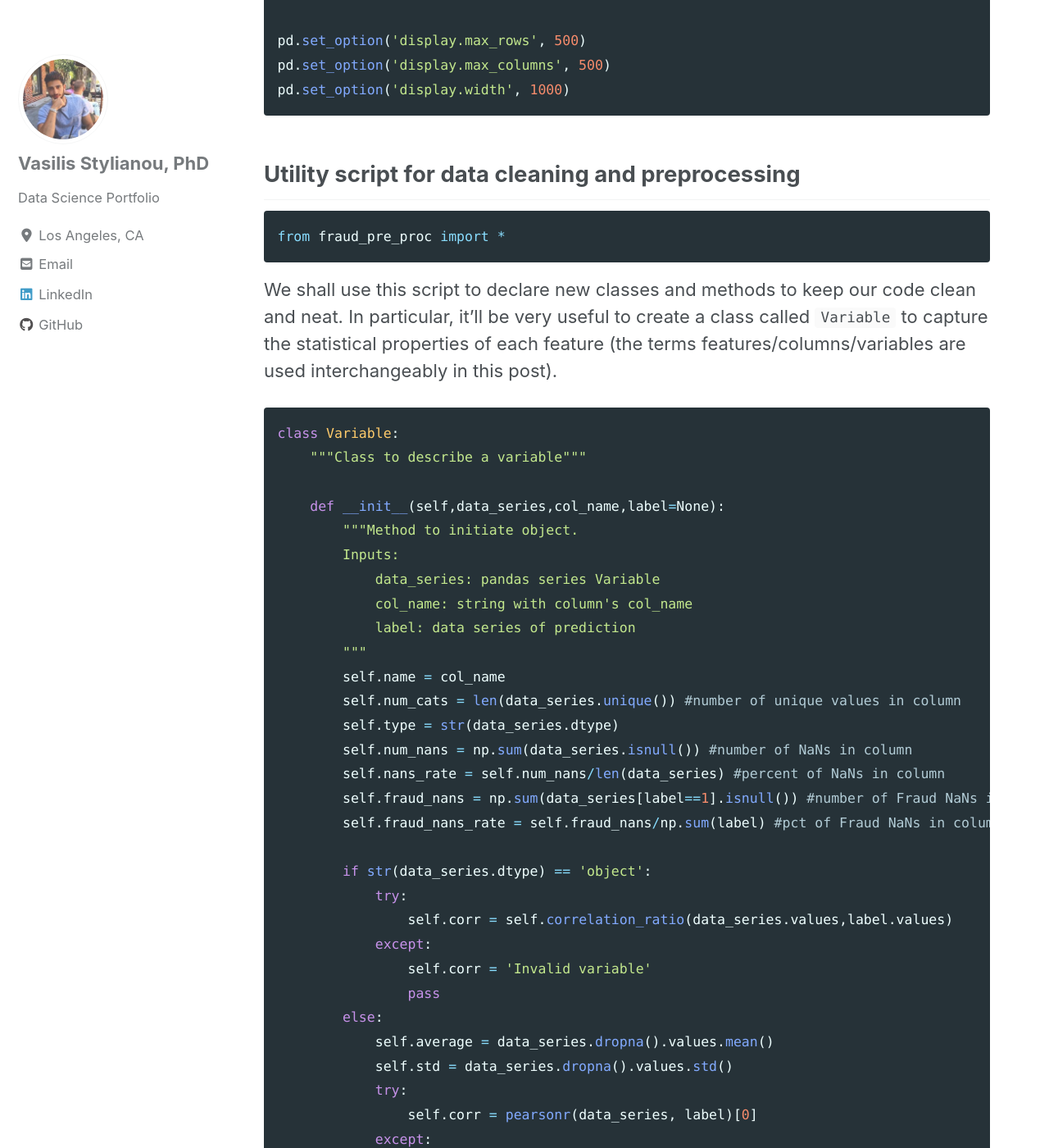
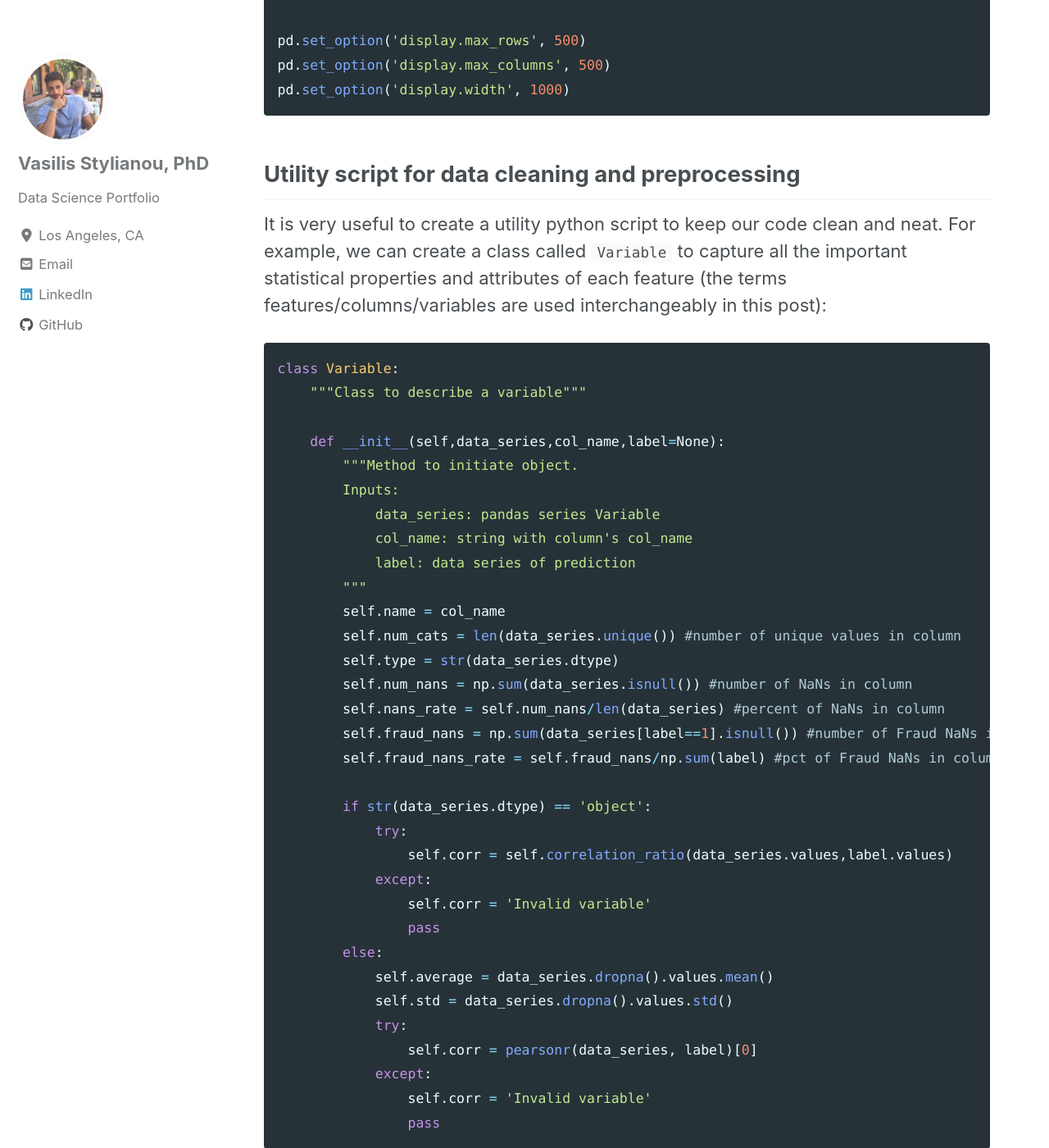
Before and after one commit to vasilis-stylianou/vasilis-stylianou.github.io, a Jekyll site: the page built from _posts/2019-09-20-ML_Kaggle_Part1.md, in a window 1280 px wide and 1400 px high, scrolled down 1462 px. Shown: the whole window at 82% size. Built offline with Jekyll 4.4.1, drawn with Linux system fonts in a browser that asks for light colours; cached includes are drawn as plain includes; nearby versions of some CDN libraries; some of the changed text lies outside the part shown.

Commit message:
Update 2019-09-20-ML_Kaggle_Part1.md

````diff
--- a/_posts/2019-09-20-ML_Kaggle_Part1.md
+++ b/_posts/2019-09-20-ML_Kaggle_Part1.md
@@ -40,10 +40,8 @@
 ```
 
 ## Utility script for data cleaning and preprocessing
-```python
-from fraud_pre_proc import *
-```
-We shall use this script to declare new classes and methods to keep our code clean and neat. In particular, it'll be very useful to create a class called ```Variable``` to capture the statistical properties of each feature (the terms features/columns/variables are used interchangeably in this post).
+
+It is very useful to create a utility python script to keep our code clean and neat. For example, we can create a class called ```Variable``` to capture all the important statistical properties and attributes of each feature (the terms features/columns/variables are used interchangeably in this post):
 
 ```python
 class Variable:
@@ -99,7 +97,11 @@
         self.variables = [Variable(df[col],col,
                                     label=self.label) for col in tqdm(df.columns)]
 ```
-
+All such user-defined classes (and methods) which help for data cleaning and preprocessing will be added in the python script ```fraud_pre_proc```.
+
+```python
+from fraud_pre_proc import *
+```
 
 # Import data
 
````
Also changed, not shown: other parts of _posts/2019-09-20-ML_Kaggle_Part1.md (+1 -1 lines).
